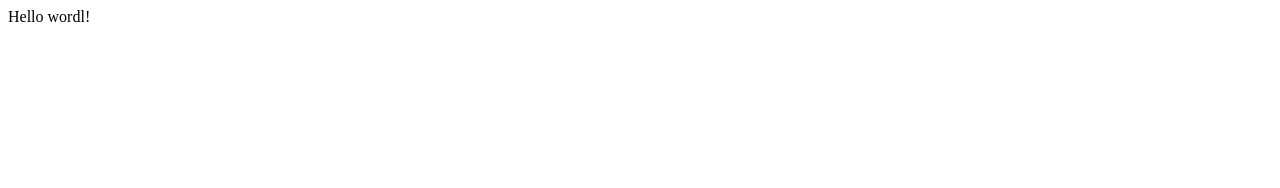
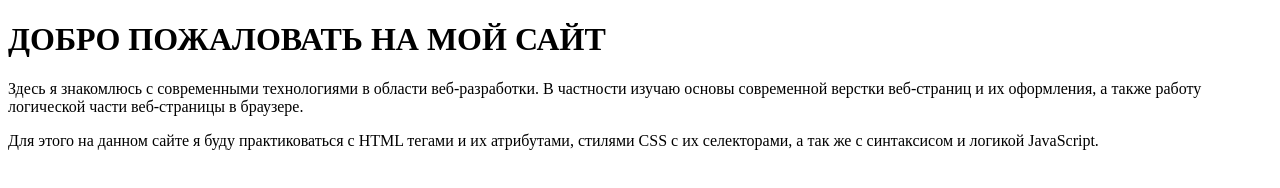
Before and after one commit to DarkAngel8991/site, a plain HTML site: page index.html in a window 1280 px wide. Drawn offline with Linux system fonts and the light colour scheme.

Commit message:
Update index.html

```diff
--- a/index.html
+++ b/index.html
@@ -2,9 +2,18 @@
 <html lang="en">
 <head>
     <meta charset="UTF-8">
-    <title>Document</title>
+    <title>Учебный проект</title>
 </head>
 <body>
-    Hello wordl!
+    <h1>
+        ДОБРО ПОЖАЛОВАТЬ НА МОЙ САЙТ
+    </h1>
+    <p>
+        Здесь я знакомлюсь с современными технологиями в области веб-разработки.
+        В частности изучаю основы современной верстки веб-страниц и их оформления, а также работу логической части веб-страницы в браузере.
+    </p>
+    <p>
+        Для этого на данном сайте я буду практиковаться с HTML тегами и их атрибутами, стилями CSS с их селекторами, а так же с синтаксисом и логикой JavaScript.
+    </p>
 </body>
 </html>
```
